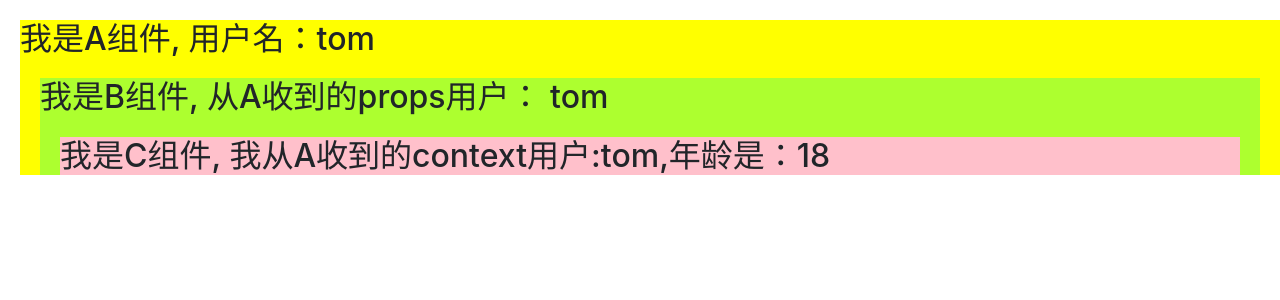
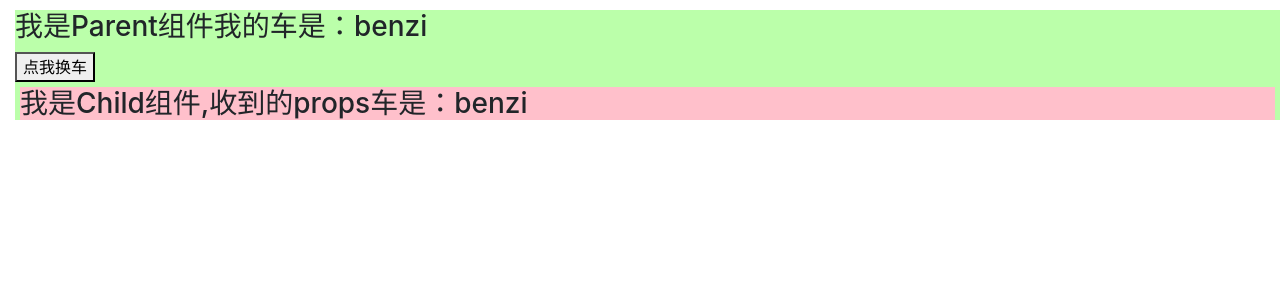
Before and after one commit to philiphou/React_Hooks_Study, a React (Create React App) app: page / in a window 1280 px wide. Shown: the top 300 px of the page. Built offline with nearby package versions, Linux system fonts and the light colour scheme.

Commit message:
PureComponent

```diff
--- a/src/App.js
+++ b/src/App.js
@@ -1,5 +1,5 @@
 import React, { Component } from 'react'
-import Demo from './components/07.Context'
+import Demo from './components/08.pureComponent'
 import './app.css'
 
 export default class App extends Component {
--- /dev/null
+++ b/src/components/08.pureComponent/index.css
@@ -0,0 +1,9 @@
+.parent{
+    background-color:#bfa;
+    margin-top: 10px;
+    margin-left: 15px;
+}
+.child{
+    background-color:pink;
+margin: 5px;
+}
--- /dev/null
+++ b/src/components/08.pureComponent/index.jsx
@@ -0,0 +1,49 @@
+import React, { Component } from 'react'
+import './index.css'
+
+export default class Parent extends Component {
+
+    state={car:'benzi'}
+    shouldComponentUpdate(nextProps,nextState){
+        console.log(nextState.car)
+          if(nextState.car===this.state.car){
+            return false
+        }else{return true}
+
+    }
+
+    change=()=>{
+        console.log('换车')
+        this.setState({car:'BMW'})
+    }
+    render(){
+        console.log('父组件被渲染了')
+        const{car}=this.state
+        return (
+            <div className='parent'>
+              <h3>我是Parent组件<span>我的车是：{car}</span></h3>
+              <button onClick={this.change}>点我换车</button>
+              <Child car={car}/>
+            </div>
+          )
+    }
+
+  }
+
+class Child extends Component {
+    // shouldComponentUpdate(nextProps,nextState){
+    //     console.log(this.props.car)
+    //   if(nextProps.car===this.Props.car){
+    //     return false
+    //  }else{return true}
+    // }
+    render() {
+        console.log('子组件被渲染了')
+      return (
+        <div className='child'>
+          <h3>我是Child组件,收到的props车是：{this.props.car}</h3>
+
+        </div>
+      )
+    }
+  }
```
Also changed, not shown: 1 other file (tests, documents, lock files or other folders).
